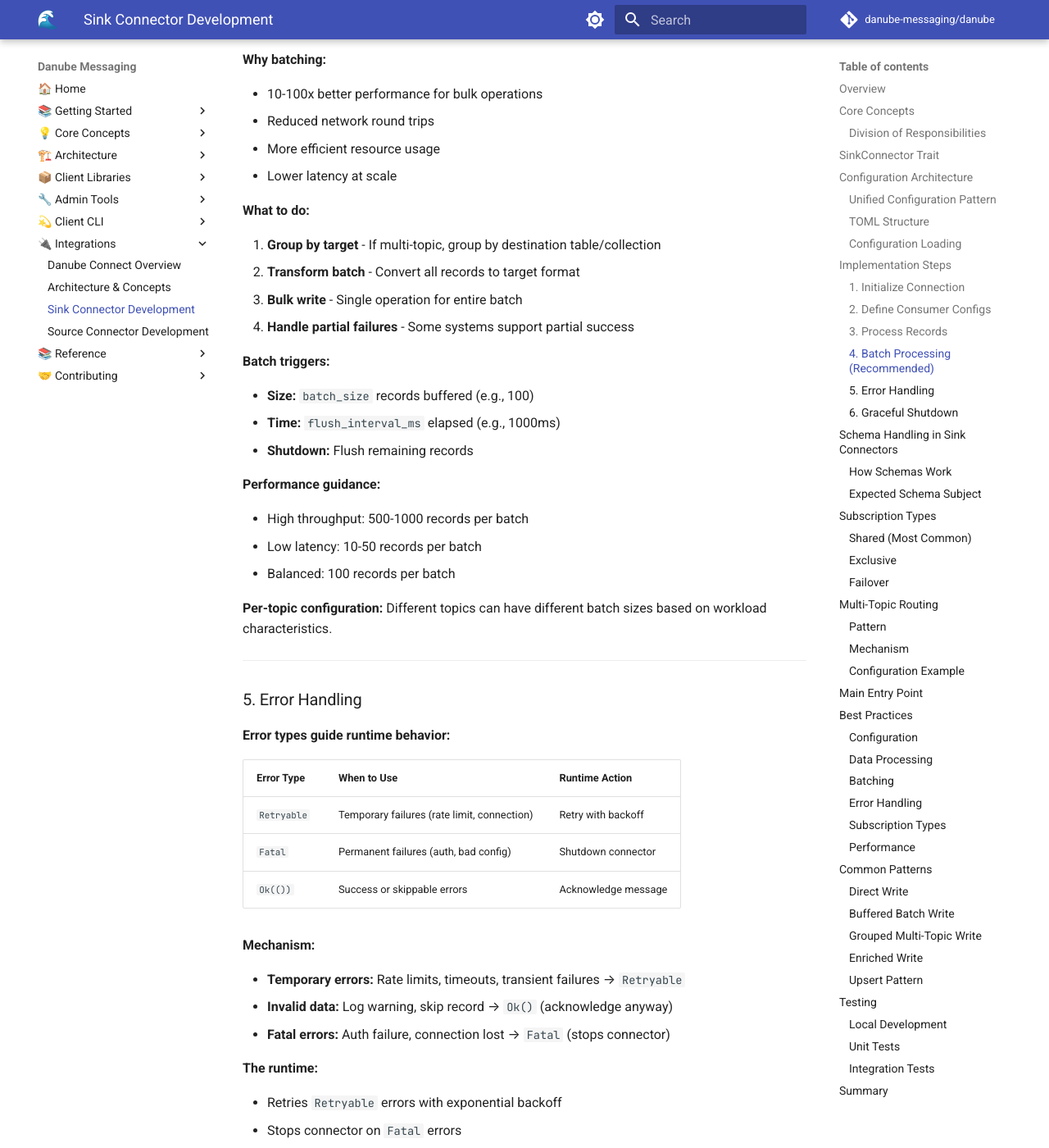
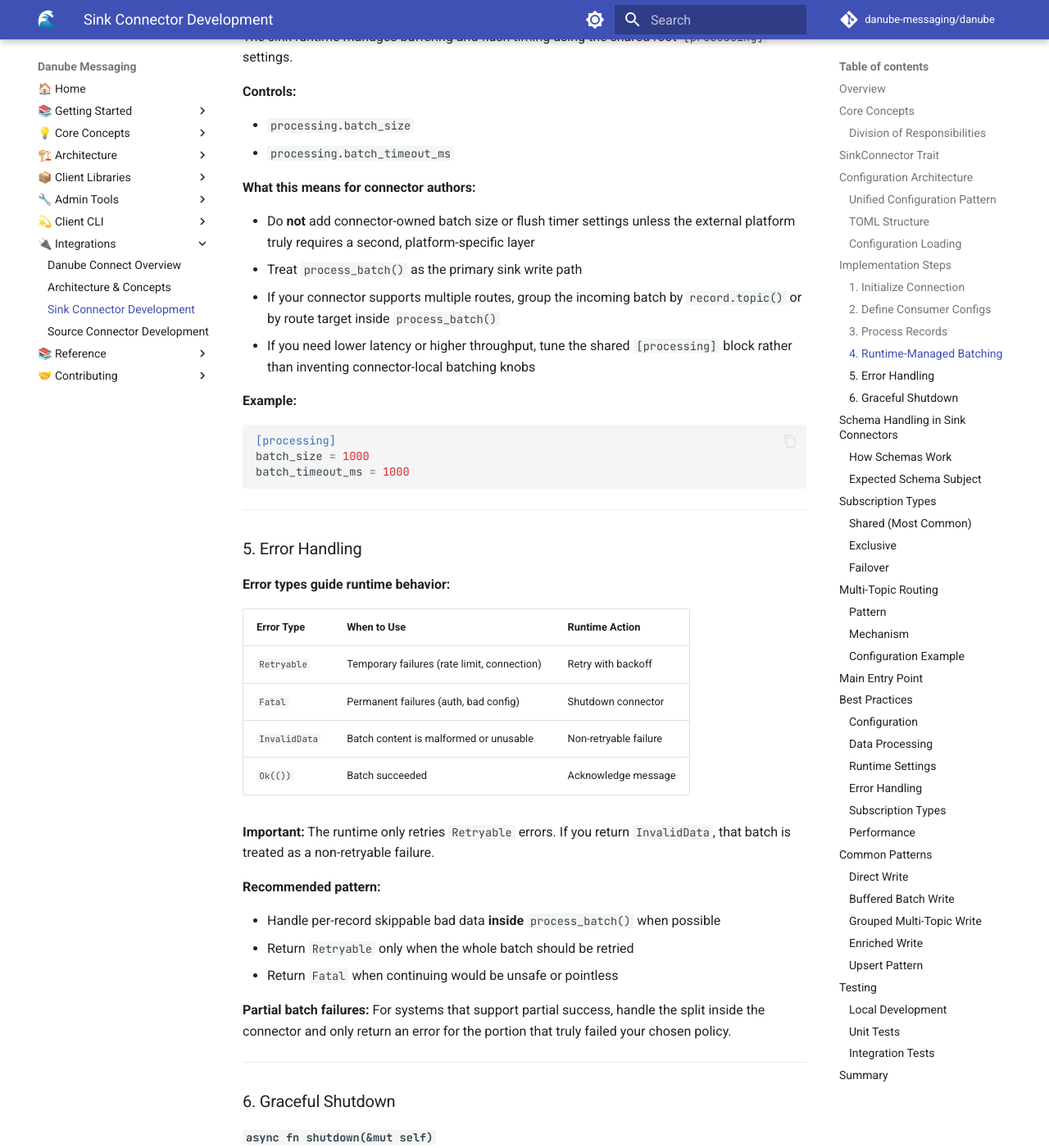
Before and after one commit to danube-messaging/danube_docs, an MkDocs documentation site: the page built from docs/integrations/sink_connector_development.md, in a window 1280 px wide and 1400 px high, scrolled down 5707 px. Shown: the whole window at 82% size. Built offline with MkDocs 1.6.1 and Material for MkDocs 9.7.7, drawn with Linux system fonts in a browser that asks for light colours; comment, search, counter and statistics services are not loaded; some of the changed text lies outside the part shown.

Commit message:
updated connector docs for the new API

````diff
--- a/docs/integrations/sink_connector_development.md
+++ b/docs/integrations/sink_connector_development.md
@@ -6,7 +6,7 @@
 
 ## Overview
 
-A **sink connector** exports data from Danube topics to external systems. The connector consumes messages, transforms data, and writes to the target system with batching and error handling. The runtime handles consumption, schema deserialization, and delivery guarantees.
+A **sink connector** exports data from Danube topics to external systems. The connector consumes typed `SinkRecord` values, transforms them, and writes them to the target system. The runtime owns Danube consumption, buffering, batch flush timing, schema-aware deserialization, acknowledgments, health scheduling, and metrics export.
 
 **Examples:** Danube→Delta Lake, Danube→ClickHouse, Danube→Vector DB, Danube→HTTP API
 
@@ -20,10 +20,10 @@
 |----------------|---------------------|
 | Connect to external system | Connect to Danube broker |
 | Transform `SinkRecord` data | Consume from Danube topics |
-| Write to target system | Schema deserialization & validation |
-| Batch operations | Message buffering & delivery |
-| Error handling per system | Lifecycle & health monitoring |
-| Flush buffered data | Metrics & observability |
+| Write to target system | Schema deserialization & expected-subject checks |
+| Connector-specific routing/grouping | Message buffering, batching, and acknowledgments |
+| Error classification for target failures | Lifecycle, health scheduling, and retry policy |
+| External-system cleanup | Metrics export and observability |
 
 **Key insight:** You receive typed `serde_json::Value` data already deserialized by the runtime. No manual schema operations needed.
 
@@ -36,17 +36,14 @@
 pub trait SinkConnector: Send + Sync {
     async fn initialize(&mut self, config: ConnectorConfig) -> ConnectorResult<()>;
     async fn consumer_configs(&self) -> ConnectorResult<Vec<ConsumerConfig>>;
-    async fn process(&mut self, record: SinkRecord) -> ConnectorResult<()>;
+    async fn process_batch(&mut self, records: Vec<SinkRecord>) -> ConnectorResult<()>;
 
-    // Optional methods with defaults
-    async fn process_batch(&mut self, records: Vec<SinkRecord>) -> ConnectorResult<()>;
     async fn shutdown(&mut self) -> ConnectorResult<()> { Ok(()) }
     async fn health_check(&self) -> ConnectorResult<()> { Ok(()) }
 }
 ```
 
-**Required:** `initialize`, `consumer_configs`, `process`
-**Optional but recommended:** `process_batch` (for performance)
+**Required:** `initialize`, `consumer_configs`, `process_batch`
 **Optional:** `shutdown`, `health_check`
 
 ---
@@ -69,10 +66,10 @@
 
 **Critical for Sink Connectors:**
 
-- ✅ Sink connectors **do not** use `config.core.schemas`
-- ✅ Schema validation happens on the **producer side** (source connectors)
-- ✅ You receive already-deserialized, validated data
-- ✅ Schema info available via `record.schema()` if message has schema metadata
+- ✅ Sink connectors typically leave `config.core.schemas` empty
+- ✅ Runtime deserializes payloads before your connector sees them
+- ✅ Per-route `expected_schema_subject` can enforce an expected contract at consume time
+- ✅ Schema info remains available through `record.schema()` and `record.context()`
 
 ### TOML Structure
 
@@ -81,29 +78,29 @@
 danube_service_url = "http://danube-broker:6650"
 connector_name = "my-sink"
 
-# No [[schemas]] section - sinks consume, don't validate
+[processing]
+batch_size = 500
+batch_timeout_ms = 1000
+metrics_port = 9090
 
 # Connector-specific section
 [my_sink]
 target_url = "http://database.example.com"
 connection_pool_size = 10
 
-# Topic mappings with subscription details
-[[my_sink.topic_mappings]]
-topic = "/events/users"
+# Routes with subscription details
+[[my_sink.routes]]
+from = "/events/users"
 subscription = "sink-group-1"
 subscription_type = "Shared"
-target_table = "users"
+to = "users"
 expected_schema_subject = "user-events-v1"  # Optional: verify schema
-batch_size = 100
-flush_interval_ms = 1000
 
-[[my_sink.topic_mappings]]
-topic = "/events/orders"
+[[my_sink.routes]]
+from = "/events/orders"
 subscription = "sink-group-1"
 subscription_type = "Shared"
-target_table = "orders"
-batch_size = 500
+to = "orders"
 ```
 
 ### Configuration Loading
@@ -120,7 +117,7 @@
 - Core: `DANUBE_SERVICE_URL`, `CONNECTOR_NAME`
 - Secrets: Database passwords, API keys, credentials
 
-**Not overridable:** Topic mappings, subscription settings (must be in TOML)
+**Not overridable:** `routes`, `from`, `to`, subscription settings, and shared processing behavior (must stay in TOML)
 
 ---
 
@@ -139,11 +136,12 @@
 - Set up connection pools for parallel writes
 - Validate write permissions with test write/query
 - Create tables/collections/indexes if needed
-- Store client in struct for later use in `process()`
+- Store client in struct for later use in `process_batch()`
 
 **Error handling:**
 
-- Return `ConnectorError::Initialization` for connection failures
+- Return `ConnectorError::config` for configuration mistakes
+- Return `ConnectorError::fatal` for connection or setup failures
 - Log detailed error context
 - Fail fast - don't retry in `initialize()`
 
@@ -158,15 +156,15 @@
 
 ### 2. Define Consumer Configs
 
-**`async fn consumer_configs(&self) -> Vec<ConsumerConfig>`**
+**`async fn consumer_configs(&self) -> ConnectorResult<Vec<ConsumerConfig>>`**
 
 **Purpose:** Tell the runtime which Danube topics to consume from and how.
 
 **What to do:**
 
 - Map your topic configuration to Danube consumer configs
-- For each source topic, create a `ConsumerConfig`
-- Specify subscription type (Shared, Exclusive, Failover)
+- For each consumed topic or route, create a `ConsumerConfig`
+- Specify subscription type (Shared, Exclusive, FailOver)
 - Set consumer name and subscription name
 - Optionally specify expected schema subject for validation
 
@@ -186,7 +184,7 @@
 
 - **Shared:** Load balancing across multiple consumers (most common)
 - **Exclusive:** Single consumer, ordered processing
-- **Failover:** Active-passive, automatic failover
+- **FailOver:** Active-passive, automatic failover
 
 **Called once** at startup after `initialize()`. Runtime creates consumers based on these configs.
 
@@ -194,28 +192,29 @@
 
 ### 3. Process Records
 
-**`async fn process(&mut self, record: SinkRecord)`**
+**`async fn process_batch(&mut self, records: Vec<SinkRecord>)`**
 
-**Purpose:** Transform a single message and write to external system.
+**Purpose:** Transform a runtime-managed batch and write it to the external system.
 
-**Called:** For each message consumed from Danube (or use `process_batch` instead)
+**Called:** When runtime buffering reaches the configured batch size or batch timeout.
 
 **What to do:**
 
-1. **Extract data** - Already deserialized by runtime
-2. **Access metadata** - Topic, offset, timestamp, attributes
-3. **Transform** - Convert to target system format
-4. **Write** - Send to external system
-5. **Handle errors** - Return appropriate error type
+1. **Inspect the batch** - Records are already deserialized by the runtime
+2. **Group if needed** - Group by route, table, collection, or target entity
+3. **Transform** - Convert records into the external system's write model
+4. **Bulk write** - Execute the connector's external write path
+5. **Handle partials intentionally** - Skip bad records inside the batch if that is your policy
+6. **Return appropriate error type** - Retryable only for truly transient batch failures
 
 **SinkRecord API:**
 
 ```rust
 let payload = record.payload();           // &serde_json::Value
 let topic = record.topic();               // &str
-let offset = record.offset();             // u64
 let timestamp = record.publish_time();    // u64 (microseconds)
 let attributes = record.attributes();     // &HashMap<String, String>
+let context = record.context();           // generic routing + schema context
 
 // Check schema info if message has schema
 if let Some(schema) = record.schema() {
@@ -229,46 +228,35 @@
 **Runtime provides:**
 
 - Pre-deserialized JSON data
-- Schema validation already done
+- Expected-schema checks when configured
 - Type-safe access methods
-- Metadata extraction
+- Logical topic metadata and generic record context
 
 ---
 
-### 4. Batch Processing (Recommended)
+### 4. Runtime-Managed Batching
 
-**`async fn process_batch(&mut self, records: Vec<SinkRecord>)`**
+The sink runtime manages buffering and flush timing using the shared root `[processing]` settings.
 
-**Purpose:** Process multiple records together for better throughput.
+**Controls:**
 
-**Why batching:**
+- `processing.batch_size`
+- `processing.batch_timeout_ms`
 
-- 10-100x better performance for bulk operations
-- Reduced network round trips
-- More efficient resource usage
-- Lower latency at scale
+**What this means for connector authors:**
 
-**What to do:**
+- Do **not** add connector-owned batch size or flush timer settings unless the external platform truly requires a second, platform-specific layer
+- Treat `process_batch()` as the primary sink write path
+- If your connector supports multiple routes, group the incoming batch by `record.topic()` or by route target inside `process_batch()`
+- If you need lower latency or higher throughput, tune the shared `[processing]` block rather than inventing connector-local batching knobs
 
-1. **Group by target** - If multi-topic, group by destination table/collection
-2. **Transform batch** - Convert all records to target format
-3. **Bulk write** - Single operation for entire batch
-4. **Handle partial failures** - Some systems support partial success
+**Example:**
 
-**Batch triggers:**
-
-- **Size:** `batch_size` records buffered (e.g., 100)
-- **Time:** `flush_interval_ms` elapsed (e.g., 1000ms)
-- **Shutdown:** Flush remaining records
-
-**Performance guidance:**
-
-- High throughput: 500-1000 records per batch
-- Low latency: 10-50 records per batch
-- Balanced: 100 records per batch
-
-**Per-topic configuration:**
-Different topics can have different batch sizes based on workload characteristics.
+```toml
+[processing]
+batch_size = 1000
+batch_timeout_ms = 1000
+```
 
 ---
 
@@ -280,22 +268,19 @@
 |------------|-------------|----------------|
 | `Retryable` | Temporary failures (rate limit, connection) | Retry with backoff |
 | `Fatal` | Permanent failures (auth, bad config) | Shutdown connector |
-| `Ok(())` | Success or skippable errors | Acknowledge message |
+| `InvalidData` | Batch content is malformed or unusable | Non-retryable failure |
+| `Ok(())` | Batch succeeded | Acknowledge message |
 
-**Mechanism:**
+**Important:** The runtime only retries `Retryable` errors. If you return `InvalidData`, that batch is treated as a non-retryable failure.
 
-- **Temporary errors:** Rate limits, timeouts, transient failures → `Retryable`
-- **Invalid data:** Log warning, skip record → `Ok()` (acknowledge anyway)
-- **Fatal errors:** Auth failure, connection lost → `Fatal` (stops connector)
+**Recommended pattern:**
 
-**The runtime:**
-
-- Retries `Retryable` errors with exponential backoff
-- Stops connector on `Fatal` errors
-- Acknowledges and continues on `Ok(())`
+- Handle per-record skippable bad data **inside** `process_batch()` when possible
+- Return `Retryable` only when the whole batch should be retried
+- Return `Fatal` when continuing would be unsafe or pointless
 
 **Partial batch failures:**
-For systems that support it, process successful records and retry only failed ones.
+For systems that support partial success, handle the split inside the connector and only return an error for the portion that truly failed your chosen policy.
 
 ---
 
@@ -305,10 +290,11 @@
 
 **Purpose:** Clean up resources and flush pending data before stopping.
 
+For most connectors, this means finishing in-flight external work and closing clients cleanly. The runtime already owns Danube-side buffering.
+
 **What to do:**
 
-- Flush any buffered records (if using internal batching)
-- Complete any in-flight writes
+- Complete any in-flight external writes
 - Close connections to external system
 - Save any state if needed
 - Log shutdown completion
@@ -352,15 +338,15 @@
 Optional verification that messages have expected schema:
 
 ```toml
-[[my_sink.topic_mappings]]
-topic = "/events/users"
+[[my_sink.routes]]
+from = "/events/users"
 expected_schema_subject = "user-events-v1"  # Verify schema subject
 ```
 
 **What happens:**
 
 - Runtime checks if message schema subject matches
-- Mismatch results in error (configurable behavior)
+- Mismatch results in a non-retryable consume-side failure for that batch
 - Useful for ensuring data contracts
 
 **When to use:**
@@ -421,10 +407,9 @@
 
 ### Pattern
 
-Each topic mapping is independent:
+Each route is independent:
 
 - Different target entities (tables, collections, indexes)
-- Different batch sizes and flush intervals
 - Different transformations
 - Different schema expectations
 
@@ -438,15 +423,15 @@
 ### Configuration Example
 
 ```toml
-[[my_sink.topic_mappings]]
-topic = "/events/clicks"
-target_table = "clicks"
-batch_size = 1000  # High volume
+[[my_sink.routes]]
+from = "/events/clicks"
+subscription = "analytics-clicks"
+to = "clicks"
 
-[[my_sink.topic_mappings]]
-topic = "/events/orders"
-target_table = "orders"
-batch_size = 100   # Lower latency
+[[my_sink.routes]]
+from = "/events/orders"
+subscription = "analytics-orders"
+to = "orders"
 ```
 
 ---
@@ -477,10 +462,10 @@
 - Consumer creation with subscription configs
 - Message consumption and buffering
 - Schema fetching and deserialization
-- Calling `process()` or `process_batch()`
+- Calling `process_batch()`
 - Retries and error handling
-- Metrics and health monitoring
-- Graceful shutdown on signals
+- Lifecycle & monitoring
+- Metrics & health
 
 ---
 
@@ -488,10 +473,10 @@
 
 ### Configuration
 
-- ✅ Use flattened `ConnectorConfig` - no schemas field needed
+- ✅ Use flattened `ConnectorConfig` at the root
 - ✅ Keep secrets in environment variables, not TOML
 - ✅ Validate configuration at startup
-- ✅ Provide per-topic batch configuration
+- ✅ Keep route structure consistent with `routes`, `from`, and `to`
 
 ### Data Processing
 
@@ -500,25 +485,25 @@
 - ✅ Make metadata addition optional (configurable)
 - ✅ Handle missing fields gracefully
 
-### Batching
+### Runtime Settings
 
-- ✅ Configure both size and time triggers
-- ✅ Adjust per-topic for different workloads
-- ✅ Flush on shutdown to avoid data loss
-- ✅ Document batch size recommendations
+- ✅ Tune `[processing].batch_size` and `[processing].batch_timeout_ms`
+- ✅ Use `metrics_port` and health-check settings from shared config
+- ✅ Avoid duplicate connector-local batching knobs unless platform-specific
+- ✅ Document shared runtime tuning instead of connector-owned flush policy
 
 ### Error Handling
 
 - ✅ `Retryable` for temporary failures (rate limits, network)
 - ✅ `Fatal` for permanent failures (auth, config)
-- ✅ `Ok(())` for success or skippable data issues
+- ✅ Return `Ok(())` only after the batch succeeded or any skippable records were handled inside the connector
 - ✅ Log detailed error context
 
 ### Subscription Types
 
 - ✅ Use `Shared` for scalable parallel processing (default)
 - ✅ Use `Exclusive` only when ordering is critical
-- ✅ Use `Failover` for ordered + high availability
+- ✅ Use `FailOver` for ordered + high availability
 - ✅ Document ordering requirements
 
 ### Performance
@@ -538,7 +523,7 @@
 
 ### Buffered Batch Write
 
-Buffer records until batch size/timeout reached, then bulk write. Best for throughput.
+Let the runtime buffer records until batch size/timeout is reached, then bulk write in `process_batch()`. Best for throughput.
 
 ### Grouped Multi-Topic Write
 
@@ -585,9 +570,9 @@
 
 **You implement:**
 
-- `SinkConnector` trait (3 required, 2-3 optional methods)
-- Configuration with flattened `ConnectorConfig` (no schemas!)
-- External system integration (connection, writes, batching)
+- `SinkConnector` trait (3 required, 2 optional methods)
+- Configuration with flattened `ConnectorConfig`
+- External system integration (connection and writes)
 - Message transformation from `SinkRecord` to target format
 - Topic routing and multi-topic handling
 
@@ -595,16 +580,16 @@
 
 - Danube connection & consumption
 - Schema fetching & deserialization
-- Message buffering & delivery
-- Calling your `process` methods
+- Message buffering, batching, and delivery
+- Calling your `process_batch` method
 - Retries & error handling
 - Lifecycle & monitoring
 - Metrics & health
 
 **Remember:**
 
-- Configuration uses flattened `ConnectorConfig` without schemas field
-- Schemas already validated by producers - you receive typed data
+- Configuration uses flattened `ConnectorConfig` plus connector-specific `routes`
+- Schemas are handled by the runtime - you receive typed data
 - `expected_schema_subject` is optional verification, not validation
 - Use `process_batch()` for best performance
 - Focus on external system integration and data transformation
````
Also changed, not shown: other parts of docs/integrations/sink_connector_development.md (+2 -2 lines), docs/integrations/danube_connect_architecture.md (+97 -75 lines), docs/integrations/danube_connect_overview.md (+12 -11 lines), docs/integrations/source_connector_development.md (+111 -46 lines).
